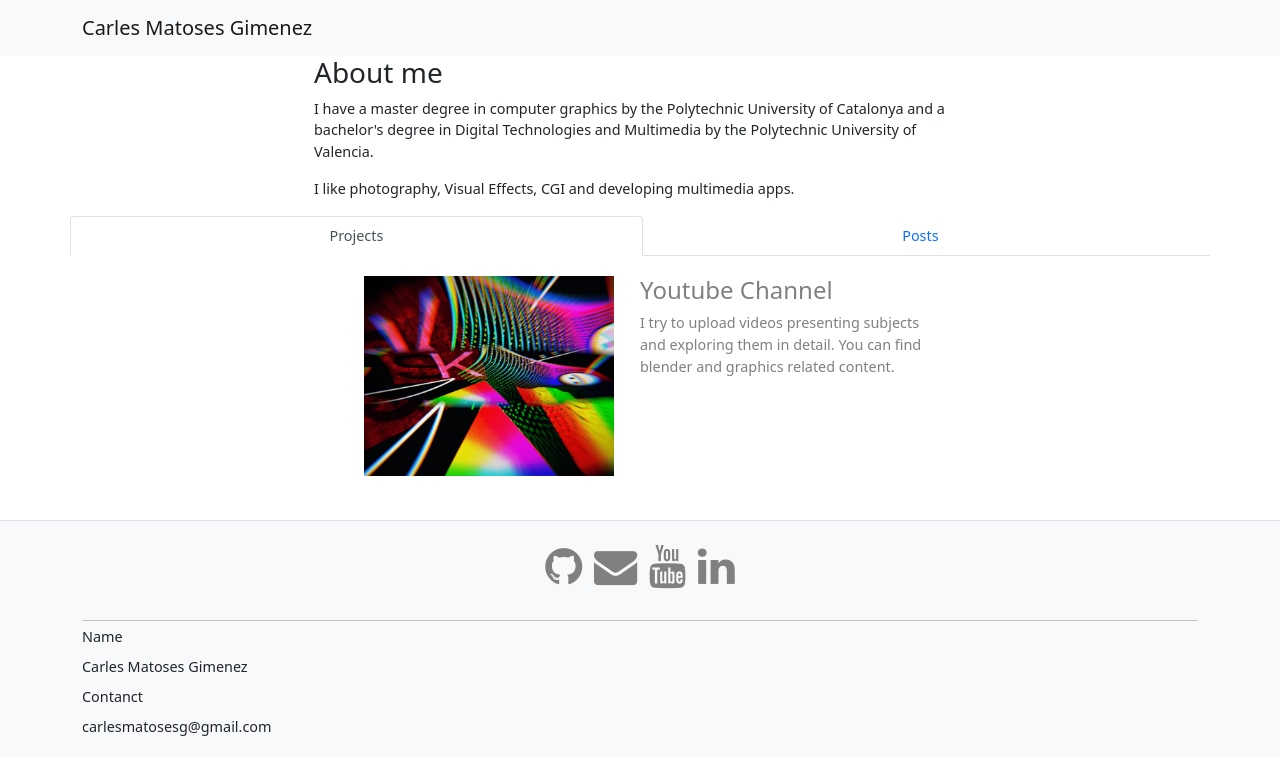
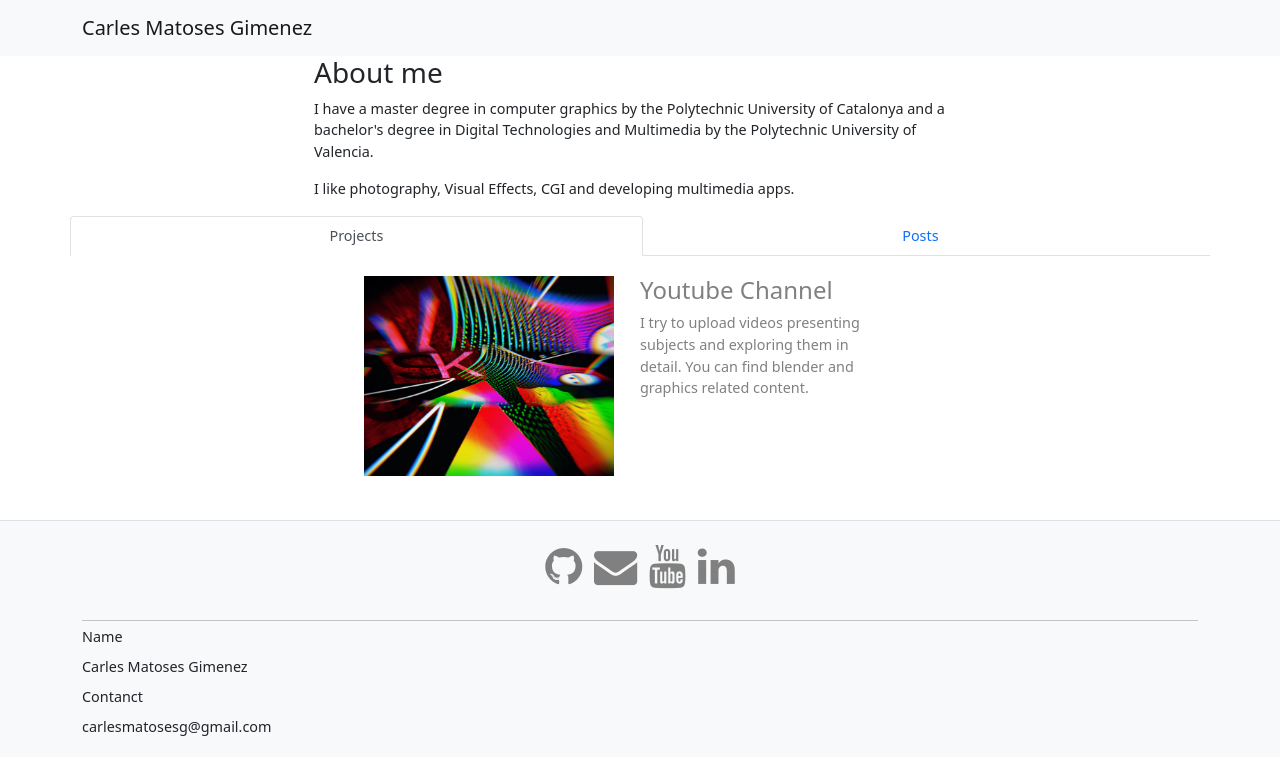
Before and after one commit to carlesmatoses/carlesmatoses.github.io, a Jekyll site: the page built from index.markdown, in a window 1280 px wide. Shown: the top 775 px of the page. Built offline with Jekyll 4.4.1, drawn with Linux system fonts in a browser that asks for light colours; nearby versions of some CDN libraries.

Commit message:
fill text on default card

```diff
--- a/_includes/default_card.html
+++ b/_includes/default_card.html
@@ -19,11 +19,13 @@
     </div>
     <div class="col-12 col-sm-6 p-sm-0">
         <a href="{{post.permalink}}">
-            <div class="row">
-                <h4 >{{post.title}}</h4>
-            </div>
-            <div class="row">
-                <p class="compact">{{ abstract }}</p>
+            <div class="row fill">
+                <div class="row">
+                    <h4 >{{post.title}}</h4>
+                </div>
+                <div class="row fill">
+                    <p class="compact">{{ abstract }}</p>
+                </div>
             </div>
         </a>
     </div>
```
